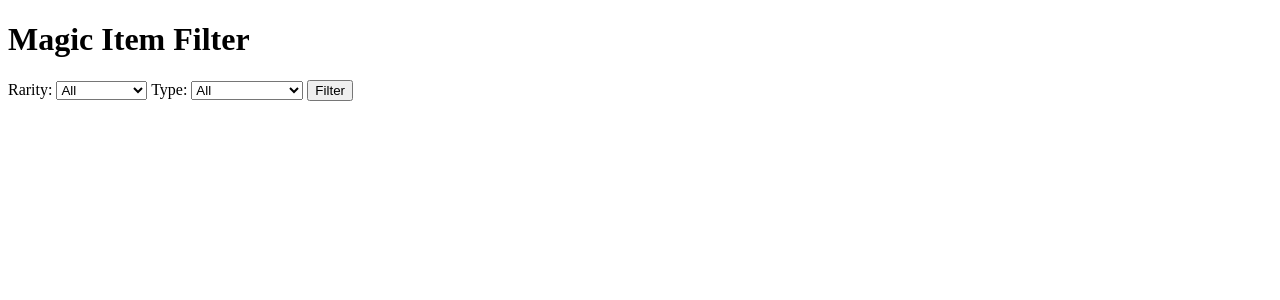
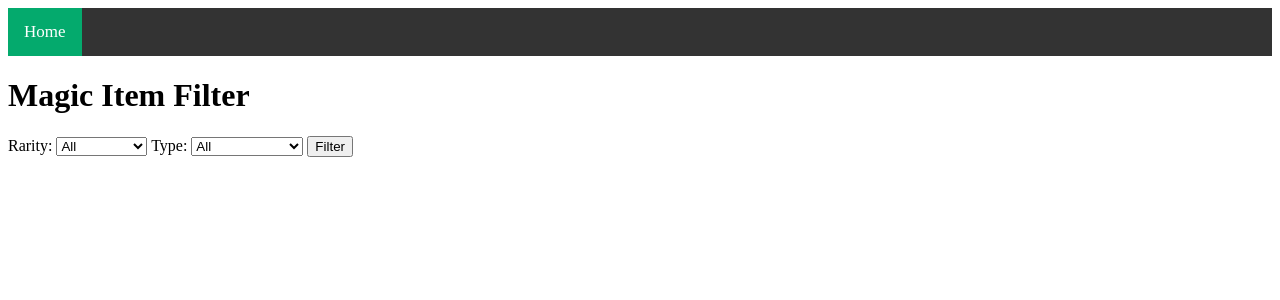
Before and after one commit to FuZionPanda1/DnDItemApp, a Flask app: page / in a window 1280 px wide. Shown: the top 300 px of the page. Run offline with Flask 3, Linux system fonts and the light colour scheme.

Commit message:
topnav
added top navigation bar css file and started testing integration in index.html

```diff
--- /dev/null
+++ b/static/styles.css
@@ -0,0 +1,23 @@
+.topnav {
+    background-color: #333;
+    overflow: hidden;
+}
+
+.topnav a {
+    float: left;
+    color: #f2f2f2;
+    text-align: center;
+    padding: 14px 16px;
+    text-decoration: none;
+    font-size: 17px;
+}
+
+.topnav a:hover {
+    background-color: #ddd;
+    color: black;
+}
+
+.topnav a.active {
+    background-color: #04AA6D;
+    color: white;
+}
--- a/templates/index.html
+++ b/templates/index.html
@@ -4,8 +4,12 @@
     <meta charset="UTF-8">
     <meta name="viewport" content="width=device-width, initial-scale=1.0">
     <title>Magic Item Filter</title>
+    <link rel="stylesheet" href="{{ url_for('static', filename='styles.css') }}">
 </head>
 <body>
+    <div class="topnav">
+        <a href="/" class="active">Home</a>
+    </div>
     <h1>Magic Item Filter</h1>
     <form action="/filter" method="post">
         <label for="rarity_choice">Rarity:</label>
--- a/templates/item.html
+++ b/templates/item.html
@@ -4,6 +4,7 @@
     <meta charset="UTF-8">
     <meta name="viewport" content="width=device-width, initial-scale=1.0">
     <title>{{ item['name'] }}</title>
+    <link rel="stylesheet" href="{{ url_for('static', filename='styles.css') }}">
 </head>
 <body>
     <h1>{{ item['name'] }}</h1>
--- a/templates/results.html
+++ b/templates/results.html
@@ -4,6 +4,7 @@
     <meta charset="UTF-8">
     <meta name="viewport" content="width=device-width, initial-scale=1.0">
     <title>Filtered Items</title>
+    <link rel="stylesheet" href="{{ url_for('static', filename='styles.css') }}">
 </head>
 <body>
     <h1>Filtered Items</h1>
```
